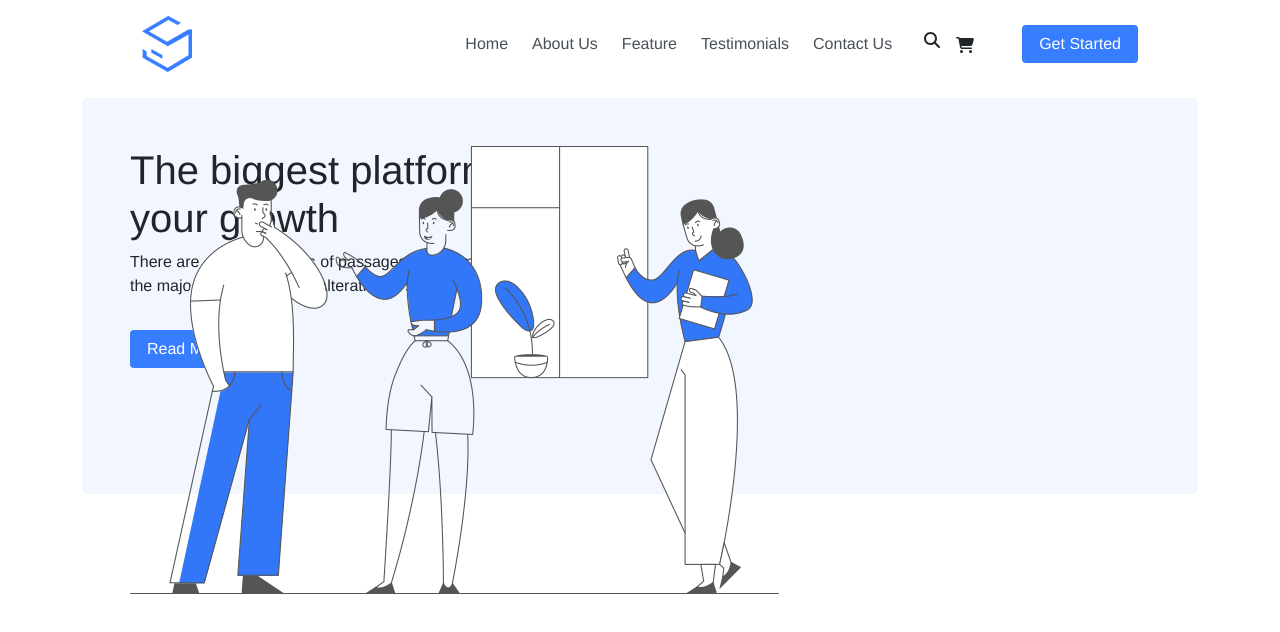
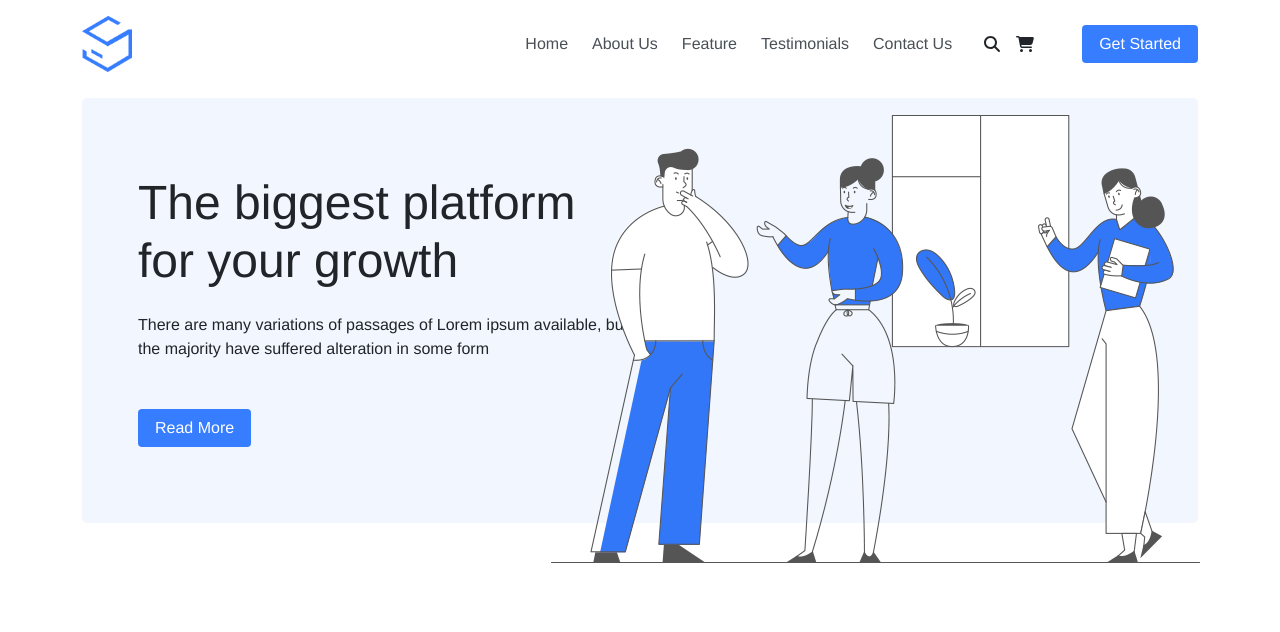
Before and after one commit to patriciabrsk/proj-html-vuejs, a Vue app: page / in a window 1280 px wide. Shown: the top 632 px of the page. Built offline with nearby package versions, Linux system fonts and the light colour scheme.

Commit message:
jumbotron img positioning

```diff
--- a/src/App.vue
+++ b/src/App.vue
@@ -1,5 +1,5 @@
 <template>
-  <div id="app" class="container">
+  <div id="app">
     <Header />
     <Main />
     <Footer />
--- a/src/components/Header.vue
+++ b/src/components/Header.vue
@@ -1,8 +1,6 @@
 <template>
-  <header class="pt-2 px-5">
-    <nav
-      class="navbar container d-flex justify-content-between align-items-center"
-    >
+  <header class="pt-2 container wv-100">
+    <nav class="navbar d-flex justify-content-between align-items-center">
       <div class="nav-logo">
         <img :src="logo" alt="logo" />
       </div>
@@ -25,11 +23,9 @@
         </ul>
         <div class="icons d-flex me-5">
           <font-awesome-icon icon="fa-solid fa-magnifying-glass" class="me-3" />
-          <div class="cart">
-            <font-awesome-icon
-              icon="fa-solid fa-cart-shopping position-relative"
-            />
-          </div>
+          <font-awesome-icon
+            icon="fa-solid fa-cart-shopping position-relative"
+          />
         </div>
         <div class="button">
           <button type="button" class="btn text-white px-3">Get Started</button>
--- a/src/components/Main.vue
+++ b/src/components/Main.vue
@@ -1,18 +1,18 @@
 <template>
-  <main class="mt-5">
-    <section class="jumbotron d-flex rounded-3 p-5">
-      <div class="text-box w-50">
+  <main class="mt-5 container">
+    <section
+      class="jumbotron container d-flex align-items-center rounded-3 p-5"
+    >
+      <div class="text-box ps-2 w-50">
         <!-- <h1>{{ jumbotron.title }}</h1> -->
-        <h1>The biggest platform for your growth</h1>
-        <p>
+        <h1 class="mb-4">The biggest platform for your growth</h1>
+        <p class="mb-5">
           There are many variations of passages of Lorem ipsum available, but
           the majority have suffered alteration in some form
         </p>
-        <button type="button" class="mt-3 btn text-white px-3">
-          Read More
-        </button>
+        <button type="button" class="btn text-white px-3">Read More</button>
       </div>
-      <div class="jumbotron-img position-absolute top-10 start-70">
+      <div class="jumbotron-img position absolute">
         <img :src="jumbotronImg" alt="" class="img-fluid" />
       </div>
     </section>
@@ -41,14 +41,18 @@ export default {
 @import "../assets/style/style.scss";
 
 section.jumbotron {
-  height: 100%;
-  width: 100%;
   background-color: #f2f7ff;
+  height: 425px;
   .text-box {
-    height: 300px;
+    h1 {
+      font-size: 3rem;
+    }
   }
 
   .jumbotron-img {
+    position: absolute;
+    top: 115px;
+    right: 80px;
   }
   button {
     background-color: $brandBlue;
```
